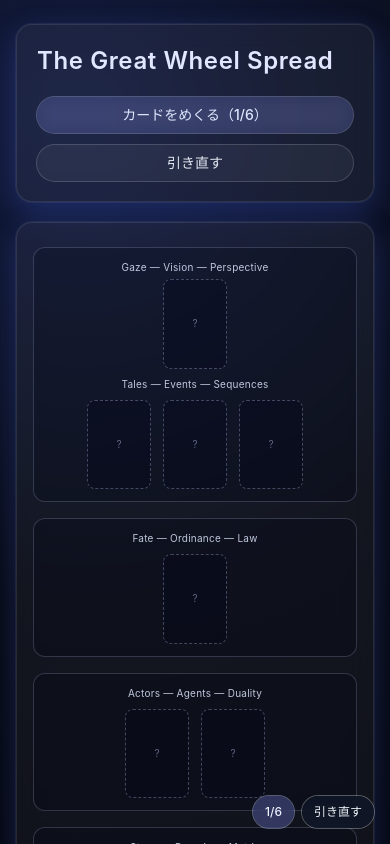
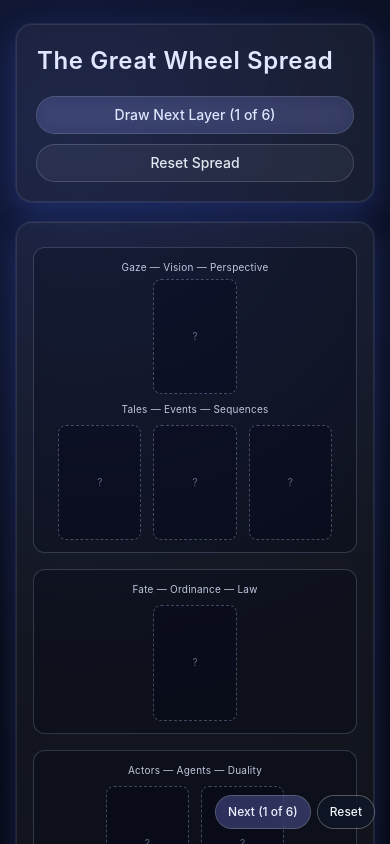
Before and after one commit to kiyotam23/thoth-tarot-spread, a Next.js app: page / in a window 390 px wide. Shown: the top 844 px of the page. Built offline with nearby package versions, Linux system fonts and the light colour scheme.

Commit message:
Initial commit without heavy files

```diff
--- a/app/page.tsx
+++ b/app/page.tsx
@@ -184,7 +184,7 @@ export default function Page() {
           <img
             src={card.image}
             alt={card.name}
-            className="h-[5.6rem] w-16 object-cover object-center sm:h-[6.4rem] sm:w-[4.8rem]"
+            className="h-[7.2rem] w-[5.2rem] object-cover object-center sm:h-[8.4rem] sm:w-[6rem]"
             loading="lazy"
           />
         </div>
@@ -194,7 +194,7 @@ export default function Page() {
     return Array.from({ length: layer.drawCount }, (_, placeholderIdx) => (
       <div
         key={`${layer.key}-placeholder-${placeholderIdx}`}
-        className="flex h-[5.6rem] w-16 items-center justify-center rounded-lg border border-dashed border-indigo-200/30 bg-slate-950/30 text-[10px] text-indigo-200/45 sm:h-[6.4rem] sm:w-[4.8rem]"
+        className="flex h-[7.2rem] w-[5.2rem] items-center justify-center rounded-lg border border-dashed border-indigo-200/30 bg-slate-950/30 text-[10px] text-indigo-200/45 sm:h-[8.4rem] sm:w-[6rem]"
       >
         ?
       </div>
@@ -216,14 +216,14 @@ export default function Page() {
               disabled={completed}
               className="rounded-full bg-indigo-400/20 px-5 py-2 text-sm font-medium text-indigo-100 ring-1 ring-indigo-200/30 backdrop-blur transition hover:bg-indigo-300/25 disabled:cursor-not-allowed disabled:opacity-40"
             >
-              {completed ? "全レイヤー展開済み" : `カードをめくる（${step + 1}/6）`}
+              {completed ? "All Layers Revealed" : `Draw Next Layer (${step + 1} of 6)`}
             </button>
             <button
               type="button"
               onClick={reset}
               className="rounded-full bg-white/5 px-5 py-2 text-sm font-medium text-slate-200 ring-1 ring-white/20 transition hover:bg-white/10"
             >
-              引き直す
+              Reset Spread
             </button>
           </div>
         </section>
@@ -337,14 +337,14 @@ export default function Page() {
           disabled={completed}
           className="rounded-full bg-indigo-400/30 px-3 py-2 text-xs font-medium text-indigo-50 ring-1 ring-indigo-200/40 backdrop-blur transition hover:bg-indigo-300/35 disabled:cursor-not-allowed disabled:opacity-40"
         >
-          {completed ? "完了" : `${step + 1}/6`}
+          {completed ? "Complete" : `Next (${step + 1} of 6)`}
         </button>
         <button
           type="button"
           onClick={reset}
           className="rounded-full bg-slate-900/70 px-3 py-2 text-xs font-medium text-slate-100 ring-1 ring-white/30 backdrop-blur transition hover:bg-slate-800/80"
         >
-          引き直す
+          Reset
         </button>
       </div>
     </main>
```
